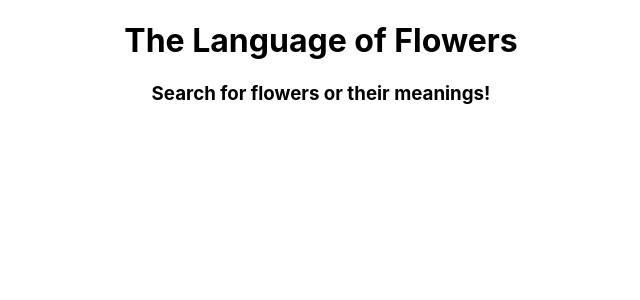
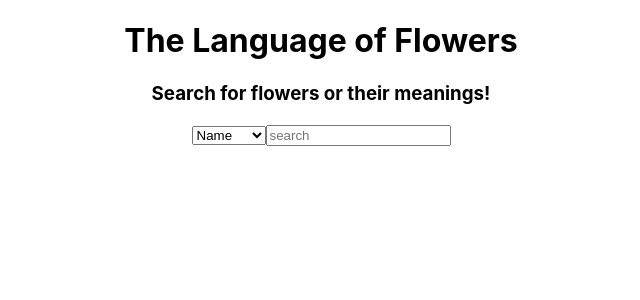
Before and after one commit to awang617/Language-of-Flowers, a React (Create React App) app: page / in a window 1280 px wide. Shown: the top 300 px of the page, without its empty margins (319-959 px from the left). Built offline with nearby package versions, Linux system fonts and the light colour scheme.

Commit message:
moved container into Home

```diff
--- a/src/Home.js
+++ b/src/Home.js
@@ -1,4 +1,5 @@
 import React, {Component} from 'react'
+import SearchContainer from './SearchContainer'
 
 class Home extends Component {
     render() {
@@ -6,6 +7,7 @@ class Home extends Component {
             <div>
                 <h1>The Language of Flowers</h1>
                 <h3>Search for flowers or their meanings!</h3>
+                <SearchContainer />
             </div>
         )
     }
```
